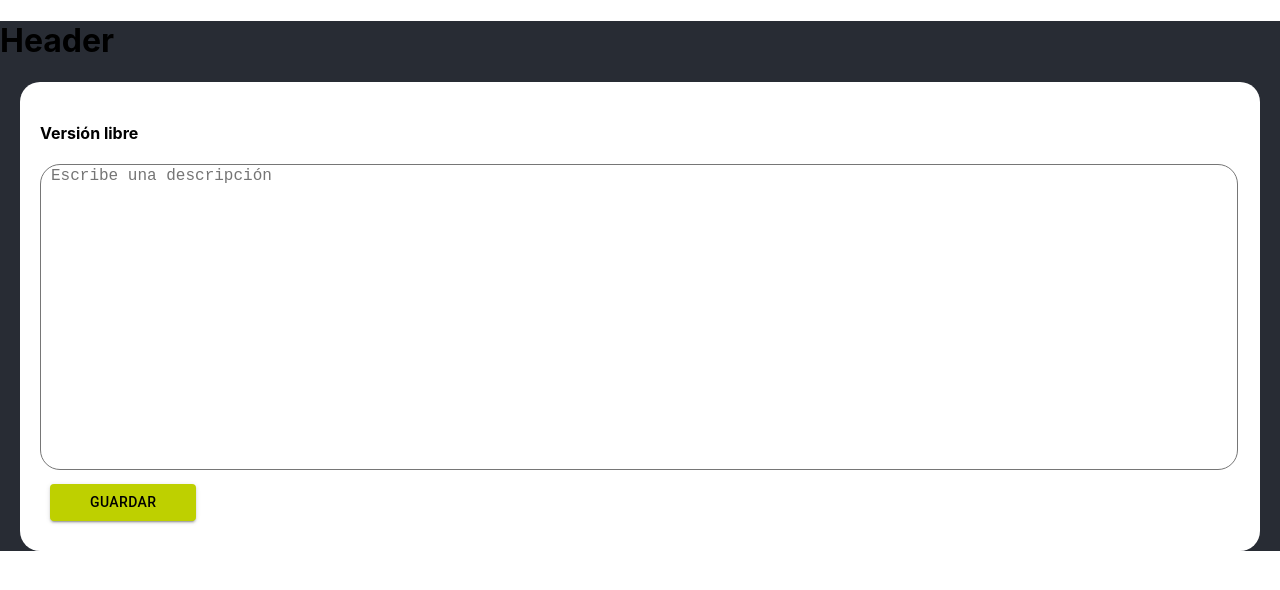
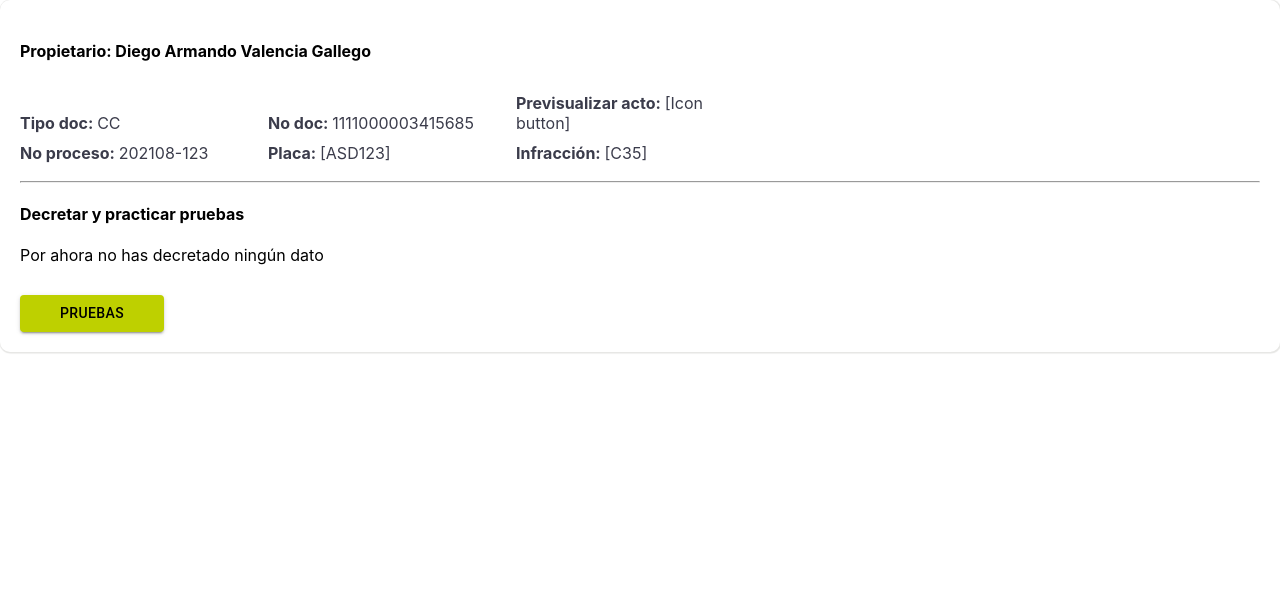
Before and after one commit to JohannCepeda16/fenix, a React (Create React App) app: page / in a window 1280 px wide. Shown: the top 590 px of the page. Built offline with nearby package versions, Linux system fonts and the light colour scheme; the HTML template or start-up script is replaced by a standard one.

Commit message:
Proofs package added

```diff
--- a/src/App.css
+++ b/src/App.css
@@ -1,3 +1,3 @@
 .App {
-  background-color: #282c34;
+  background-color: #fff;
 }
--- a/src/App.tsx
+++ b/src/App.tsx
@@ -3,6 +3,8 @@ import "./App.css";
 import { useState } from "react";
 import GeneralLaws from "./components/GeneralLaws";
 import FreeVersionForm from "./components/forms/FreeVersionForm";
+import ProcessHeader from "./components/commons/ProcessHeader";
+import ProofView from "./components/process/proofs/ProofView";
 
 function App() {
   const infringementInitialState = {
@@ -13,8 +15,8 @@ function App() {
     cubicleNumber: 50,
     shiftNumber: 550,
     type: "intervenning",
-    processNumber:"202108-123",
-    status: "NO INICIADO"
+    processNumber: "202108-123",
+    status: "NO INICIADO",
   };
 
   const [infringement, setInfringement] = useState(infringementInitialState);
@@ -24,22 +26,26 @@ function App() {
 
   return (
     <div className="App">
-      <h1>Header</h1>
-      {
-        false &&
+      {false && (
         <PanelContainer
           infringement={infringement}
           setInfringement={setInfringement}
           visibile={modalVisible}
           setModalVisible={setModalVisible}
         />
-      }
+      )}
+      {false && (
+        <GeneralLaws
+          infringement={infringement}
+          setInfringement={setInfringement}
+        />
+      )}
+      {false && <FreeVersionForm />}
       {
-        false &&
-        <GeneralLaws infringement={infringement} setInfringement={setInfringement}/>
-      }
-      {
-        <FreeVersionForm />
+        <ProofView
+          infringement={infringement}
+          setInfringement={setInfringement}
+        />
       }
     </div>
   );
--- /dev/null
+++ b/src/components/commons/ProcessHeader.scss
@@ -0,0 +1,25 @@
+.Container {
+  padding: 20px;
+  box-shadow: 0.5px 0.5px 1px 1px #e6e6e4;
+  border-radius: 10px;
+}
+
+.Process-tittle {
+  color: "#3b3c4b";
+}
+
+.Item-container {
+  flex-direction: column;
+  display: inline-block;
+  width: auto;
+  width: 20%;
+}
+
+.List-item {
+  margin: 10px;
+  margin-left: 0;
+  display: inline-block;
+  display: block;
+  color: #3b3c4b;
+  font-size: 1rem;
+}
--- /dev/null
+++ b/src/components/commons/ProcessHeader.tsx
@@ -0,0 +1,42 @@
+import { IPanelContainer } from "../types/Controller";
+import "./ProcessHeader.scss";
+
+export default function ProcessHeader(props: IPanelContainer) {
+  const infringement = props.infringement;
+
+  return (
+    <div className="">
+      <h4 className="Proces-tittle">Propietario: {infringement.name}</h4>
+      <div className="Item-container">
+        <label className="List-item">
+          <strong>Tipo doc: </strong>CC
+        </label>
+        <label className="List-item">
+          <strong>No proceso: </strong>
+          {infringement.processNumber}
+        </label>
+      </div>
+      <div className="Item-container">
+        <label className="List-item">
+          <strong>No doc: </strong>
+          {infringement.id}
+        </label>
+        <label className="List-item">
+          <strong>Placa: </strong>
+          [ASD123]
+        </label>
+      </div>
+      <div className="Item-container">
+        <label className="List-item">
+          <strong>Previsualizar acto: </strong>
+          [Icon button]
+        </label>
+        <label className="List-item">
+          <strong>Infracción: </strong>
+          [C35]
+        </label>
+      </div>
+      <hr/>
+    </div>
+  );
+}
--- a/src/components/forms/Forms.scss
+++ b/src/components/forms/Forms.scss
@@ -8,7 +8,7 @@
 .TextArea {
   width: 98%;
   height: 300px;
-  border-radius: 20px;
+  border-radius: 10px;
   resize: none;
   font-size: 1rem;
   padding-left: 10px;
--- a/src/components/forms/FreeVersionForm.tsx
+++ b/src/components/forms/FreeVersionForm.tsx
@@ -33,7 +33,7 @@ export default function FreeVersionForm() {
         style={{
           color: "black",
           backgroundColor: "#bed000",
-          margin: "10px",
+          marginTop: "10px",
           paddingLeft: "40px",
           paddingRight: "40px",
         }}
--- /dev/null
+++ b/src/components/process/proofs/ListProofs.tsx
@@ -0,0 +1,94 @@
+import { useFormik } from "formik";
+import "../ModalView.scss";
+import "../../forms/Forms.scss";
+import FormControlLabel from "@material-ui/core/FormControlLabel";
+import RadioGroup from "@material-ui/core/RadioGroup";
+import Radio from "@material-ui/core/Radio";
+import Button from "@material-ui/core/Button";
+
+export default function ListProofs(props: any) {
+  const formik = useFormik({
+    initialValues: {
+      name: "",
+      description: "",
+      type: "",
+    },
+    onSubmit: (values) => {
+      console.log(values);
+      alert("Debe direccionar a la pantalla de pruebas")
+    },
+  });
+
+  const cancelAction = () => {
+    props.setModalVisible(false);
+  };
+
+  return (
+    <div className="Modal-container">
+      <div className="Modal">
+        <h4>Listar pruebas</h4>
+        <form onSubmit={formik.handleSubmit}>
+          [preguntar que tipo de input va aqui (diapositiva 25 figma)]
+          <textarea
+            required
+            onChange={formik.handleChange}
+            id="description"
+            value={formik.values.description}
+            className="TextArea"
+            placeholder="Escribe una descripción"
+            style={{
+              height: "100px",
+              marginTop:"20px"
+            }}
+          />
+          <RadioGroup
+            style={{ flexDirection: "row" }}
+            aria-label="gender"
+            name="gender1"
+          >
+            <FormControlLabel
+              value="A petición de parte"
+              onChange={formik.handleChange}
+              control={<Radio />}
+              label="A petición de parte*"
+            />
+            <FormControlLabel
+              value="De oficio"
+              onChange={formik.handleChange}
+              control={<Radio />}
+              label="De oficio*"
+            />
+          </RadioGroup>
+          <div style={{ float: "right", marginTop: "20px" }}>
+            <Button
+              variant="outlined"
+              style={{
+                color: "#a9ba18",
+                borderColor: "#a9ba18",
+                margin: "10px",
+                paddingLeft: "40px",
+                paddingRight: "40px",
+              }}
+              onClick={() => cancelAction()}
+            >
+              Cancelar
+            </Button>
+            <Button
+              variant="contained"
+              style={{
+                color: "black",
+                backgroundColor: "#a9ba18",
+                margin: "10px",
+                paddingLeft: "40px",
+                paddingRight: "40px",
+              }}
+              type="submit"
+            >
+              Pruebas
+            </Button>
+          </div>
+        </form>
+      </div>
+    </div>
+  );
+}
--- /dev/null
+++ b/src/components/process/proofs/ProofView.tsx
@@ -0,0 +1,42 @@
+import ProcessHeader from "../../commons/ProcessHeader";
+import { IPanelContainer } from "../../types/Controller";
+import "../../commons/ProcessHeader.scss";
+import Button from "@material-ui/core/Button";
+import { useState } from "react";
+import ListProofs from "./ListProofs";
+
+export default function ProofView(props: IPanelContainer) {
+  const [modalVisible, setModalVisible] = useState(false);
+
+  const addNewProof = () => {
+    setModalVisible(true);
+  };
+
+  return (
+    <div className="Container">
+      <ProcessHeader
+        infringement={props.infringement}
+        setInfringement={props.setInfringement}
+      />
+      <div className="">
+        <h4 className="Process-tittle">Decretar y practicar pruebas</h4>
+        <label>Por ahora no has decretado ningún dato</label>
+        <Button
+          variant="contained"
+          style={{
+            color: "black",
+            backgroundColor: "#bed000",
+            marginTop: "30px",
+            paddingLeft: "40px",
+            paddingRight: "40px",
+            display: "block",
+          }}
+          onClick={() => addNewProof()}
+        >
+          Pruebas
+        </Button>
+      </div>
+      {modalVisible && <ListProofs setModalVisible={setModalVisible}/>}
+    </div>
+  );
+}
```
